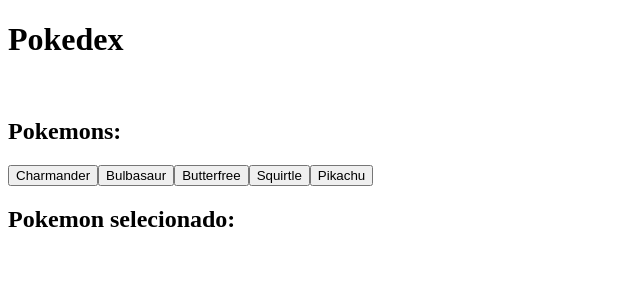
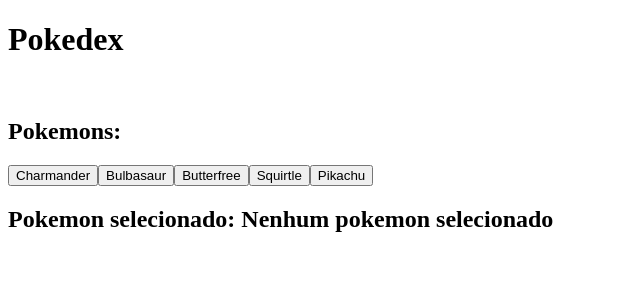
Before and after one commit to luisoliveira-jr/five-frontend-test, a React (Create React App) app in the folder pokedex/: page / in a window 1280 px wide. Shown: the top 300 px of the page, without its empty margins (0-640 px from the left). Built offline with nearby package versions, Linux system fonts and the light colour scheme.

Commit message:
Controle life cycle e efeitos com a hook useEffect

```diff
--- a/pokedex/src/pokedex/pokedex.tsx
+++ b/pokedex/src/pokedex/pokedex.tsx
@@ -1,4 +1,4 @@
-import React, { useState } from 'react'
+import React, { useEffect, useState } from 'react'
 
 interface PokedexProps { }
 
@@ -8,6 +8,17 @@
     const [pokemons, setPkemons] = useState<string[]>(pokemonsArray);
     const [selectedPokemon, setSelectedpokemon] = useState<string | undefined>('');
 
+    //Com array vazio executa somente quando instanciado
+    useEffect(() => {
+       alert("O componente foi instanciado")
+    }, []);
+
+    //Com variável dentro do array, ele observa e executa a cada atualização da variável.
+    useEffect(() => {
+        if (!selectedPokemon) return;
+        alert(selectedPokemon)
+    }, [selectedPokemon]);
+
 
     return (
         <div>
@@ -16,7 +27,7 @@
             <h2>Pokemons: </h2>
             {pokemons.map((pokemon) => <button onClick={() => setSelectedpokemon(pokemon)}>{pokemon}</button>)}
             <br></br>
-            <h2>Pokemon selecionado: {selectedPokemon}</h2>
+            <h2>Pokemon selecionado: {selectedPokemon ? selectedPokemon : "Nenhum pokemon selecionado"}</h2>
 
         </div>
     );
```
